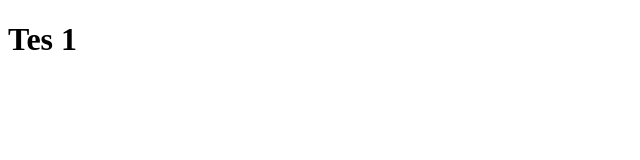
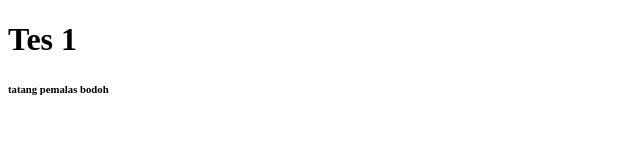
Before and after one commit to Veriart/tokped_clone, a plain HTML site: page tes1.html in a window 1280 px wide. Shown: the full height of the page, 0-640 px from the left. Drawn offline with Linux system fonts and the light colour scheme.

Commit message:
edit tes1.html

```diff
--- a/tes1.html
+++ b/tes1.html
@@ -7,5 +7,6 @@
 </head>
 <body>
     <h1>Tes 1</h1>
+    <h6>tatang pemalas bodoh</h6>
 </body>
 </html>
```
